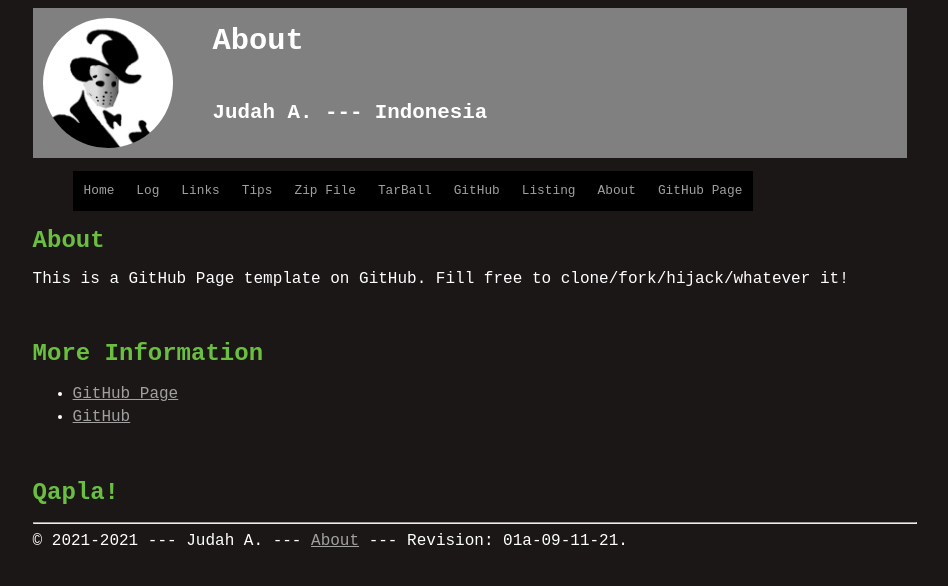
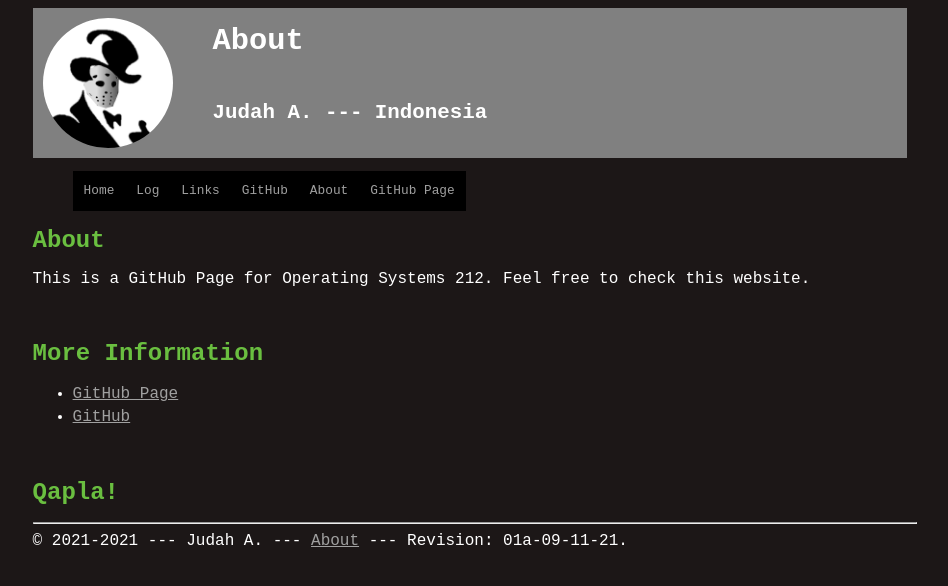
Before and after one commit to ariiesaka/os212, a Jekyll site: the page built from about.md, in a window 1280 px wide. Shown: the top 586 px of the page, without its empty margins (165-1113 px from the left). Built offline with Jekyll 4.4.1, drawn with Linux system fonts in a browser that asks for light colours; our own code applies the rules of GitHub Pages for plain Markdown files.

Commit message:
Edit _config.yml and about.md

```diff
--- a/_config.yml
+++ b/_config.yml
@@ -13,16 +13,8 @@ navbarlinks:
   link:      "/TXT/mylog.txt"
 - navbar:    "Links"
   link:      "/LINKS/"
-- navbar:    "Tips"
-  link:      "/TIPS/"
-- navbar:    "Zip File"
-  link:      "/template.zip"
-- navbar:    "TarBall"
-  link:      "/template.tar.bz2"
 - navbar:    "GitHub"
   link:      "https://github.com/ariiesaka/os212"
-- navbar:    "Listing"
-  link:      "/000.html"
 - navbar:    "About"
   link:      "/ABOUT/"
 - navbar:    "GitHub Page"
--- a/about.md
+++ b/about.md
@@ -4,8 +4,8 @@ permalink: /ABOUT/
 
 # About
 
-This is a GitHub Page template on GitHub.
-Fill free to clone/fork/hijack/whatever it!
+This is a GitHub Page for Operating Systems 212.
+Feel free to check this website.
 
 <br>
 # More Information
```
